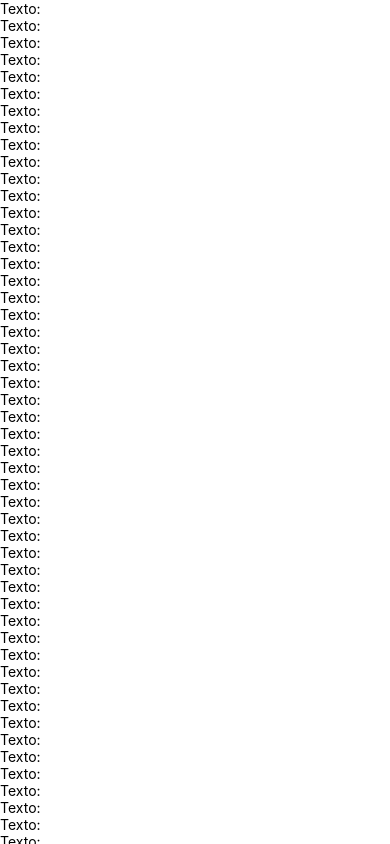
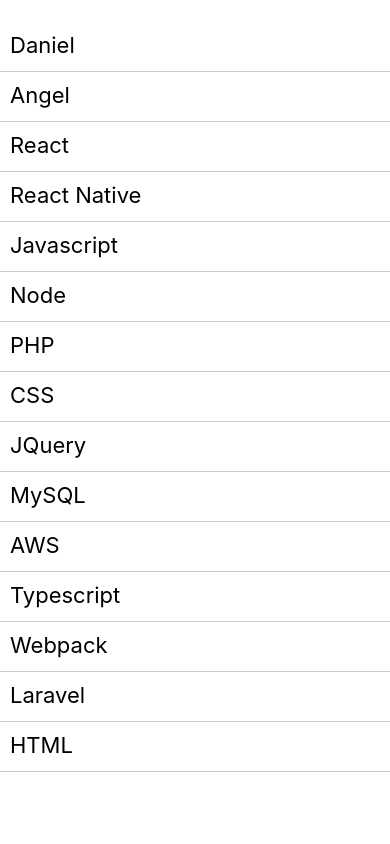
Before and after one commit to DanielGeek/react_native_proyectos, a React Native app in the folder react_native_sin_fronteras/HolaMundo/: screen / in a window 390 px wide. Built offline with nearby package versions, Linux system fonts and the light colour scheme.

Commit message:
33. Listas en React Native y FlatList

```diff
--- a/react_native_sin_fronteras/HolaMundo/App.js
+++ b/react_native_sin_fronteras/HolaMundo/App.js
@@ -1,124 +1,48 @@
 import { StatusBar } from 'expo-status-bar';
 import React, { useState } from 'react';
-import { StyleSheet, Text, View, TextInput, Dimensions, TouchableWithoutFeedback, ScrollView } from 'react-native';
-
-// const {width, height } = Dimensions.get('window')
+import { StyleSheet, Text, View, FlatList } from 'react-native';
 
 export default function App() {
-  const [text, setText] = useState('texto default')
-  const [submit, setSubmit] = useState('')
 
   return (
     <View style={styles.container}>
-      <ScrollView style={styles.scrollView}>
-      <Text>Texto: {submit}</Text>
-      <Text>Texto: {submit}</Text>
-      <Text>Texto: {submit}</Text>
-      <Text>Texto: {submit}</Text>
-      <Text>Texto: {submit}</Text>
-      <Text>Texto: {submit}</Text>
-      <Text>Texto: {submit}</Text>
-      <Text>Texto: {submit}</Text>
-      <Text>Texto: {submit}</Text>
-      <Text>Texto: {submit}</Text>
-      <Text>Texto: {submit}</Text>
-      <Text>Texto: {submit}</Text>
-      <Text>Texto: {submit}</Text>
-      <Text>Texto: {submit}</Text>
-      <Text>Texto: {submit}</Text>
-      <Text>Texto: {submit}</Text>
-      <Text>Texto: {submit}</Text>
-      <Text>Texto: {submit}</Text>
-      <Text>Texto: {submit}</Text>
-      <Text>Texto: {submit}</Text>
-      <Text>Texto: {submit}</Text>
-      <Text>Texto: {submit}</Text>
-      <Text>Texto: {submit}</Text>
-      <Text>Texto: {submit}</Text>
-      <Text>Texto: {submit}</Text>
-      <Text>Texto: {submit}</Text>
-      <Text>Texto: {submit}</Text>
-      <Text>Texto: {submit}</Text>
-      <Text>Texto: {submit}</Text>
-      <Text>Texto: {submit}</Text>
-      <Text>Texto: {submit}</Text>
-      <Text>Texto: {submit}</Text>
-      <Text>Texto: {submit}</Text>
-      <Text>Texto: {submit}</Text>
-      <Text>Texto: {submit}</Text>
-      <Text>Texto: {submit}</Text>
-      <Text>Texto: {submit}</Text>
-      <Text>Texto: {submit}</Text>
-      <Text>Texto: {submit}</Text>
-      <Text>Texto: {submit}</Text>
-      <Text>Texto: {submit}</Text>
-      <Text>Texto: {submit}</Text>
-      <Text>Texto: {submit}</Text>
-      <Text>Texto: {submit}</Text>
-      <Text>Texto: {submit}</Text>
-      <Text>Texto: {submit}</Text>
-      <Text>Texto: {submit}</Text>
-      <Text>Texto: {submit}</Text>
-      <Text>Texto: {submit}</Text>
-      <Text>Texto: {submit}</Text>
-      <Text>Texto: {submit}</Text>
-      <Text>Texto: {submit}</Text>
-      <Text>Texto: {submit}</Text>
-      <Text>Texto: {submit}</Text>
-      <Text>Texto: {submit}</Text>
-      <Text>Texto: {submit}</Text>
-      <Text>Texto: {submit}</Text>
-      <Text>Texto: {submit}</Text>
-      <Text>Texto: {submit}</Text>
-      <Text>Texto: {submit}</Text>
-      <Text>Texto: {submit}</Text>
-      <Text>Texto: {submit}</Text>
-      <Text>Texto: {submit}</Text>
-      <Text>Texto: {submit}</Text>
-
-      <TextInput
-        style={styles.input}
-        placeholder='Escribe'
-        onChangeText={t => setText(t)}
-        defaultValue={text}
+      <FlatList
+        data={[
+          { key: '1', name: 'Daniel' },
+          { key: '2', name: 'Angel' },
+          { key: '3', name: 'React' },
+          { key: '4', name: 'React Native' },
+          { key: '5', name: 'Javascript' },
+          { key: '6', name: 'Node' },
+          { key: '7', name: 'PHP' },
+          { key: '8', name: 'CSS' },
+          { key: '9', name: 'JQuery' },
+          { key: '10', name: 'MySQL' },
+          { key: '11', name: 'AWS' },
+          { key: '12', name: 'Typescript' },
+          { key: '13', name: 'Webpack' },
+          { key: '14', name: 'Laravel' },
+          { key: '15', name: 'HTML' },
+        ]}
+        renderItem={({ item }) => <Text style={styles.item}>{item.name}</Text>}
       />
-      <StatusBar style="auto" />
-      <TouchableWithoutFeedback
-        style={styles.TouchableOpacity}
-        onPress={() => {
-          setSubmit(text)
-          alert('Texto enviado con exito')
-        }}>
-        <View style={styles.view}><Text>Aceptar</Text></View>
-      </TouchableWithoutFeedback>
-      </ScrollView>
     </View>
   );
 }
 
 const styles = StyleSheet.create({
-  TouchableOpacity: {
-    backgroundColor: '#EEE',
-  },
-  view: {
-    height: 40,
-    width: 300,
-    alignItems: 'center',
-    justifyContent: 'center',
-  },
-  input: {
-    height: 40,
-    borderBottomColor: '#ccc',
-    borderBottomWidth: 1,
-    width: '100%',
-  },
   container: {
     flex: 1,
     backgroundColor: '#fff',
-    alignItems: 'center',
+    alignItems: 'stretch',
     justifyContent: 'center',
+    paddingTop: 22
   },
-  scrollView: {
-    width: Dimensions.get('window').width,
+  item: {
+    padding: 10,
+    fontSize: 22,
+    height: 50,
+    borderBottomColor: '#ccc',
+    borderBottomWidth: 1,
   }
 });
```
